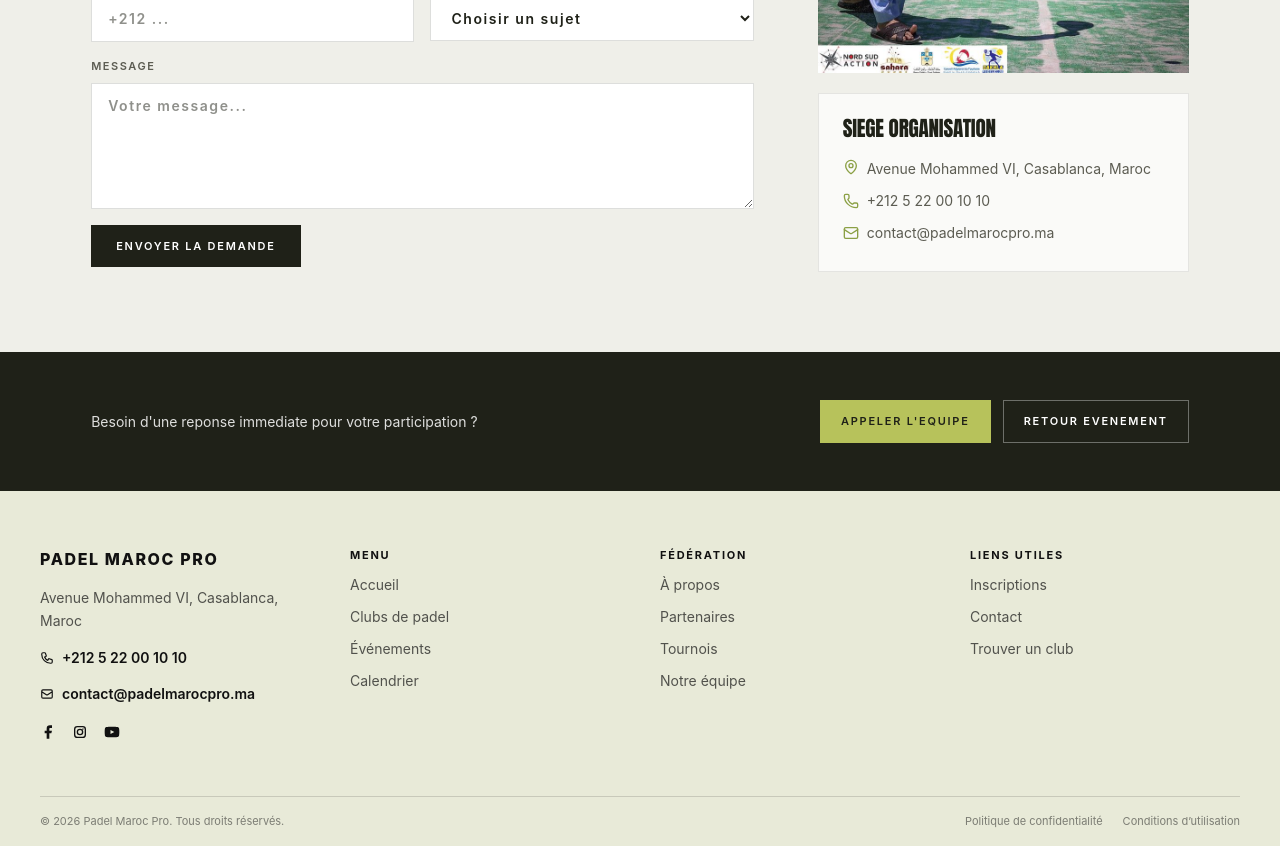
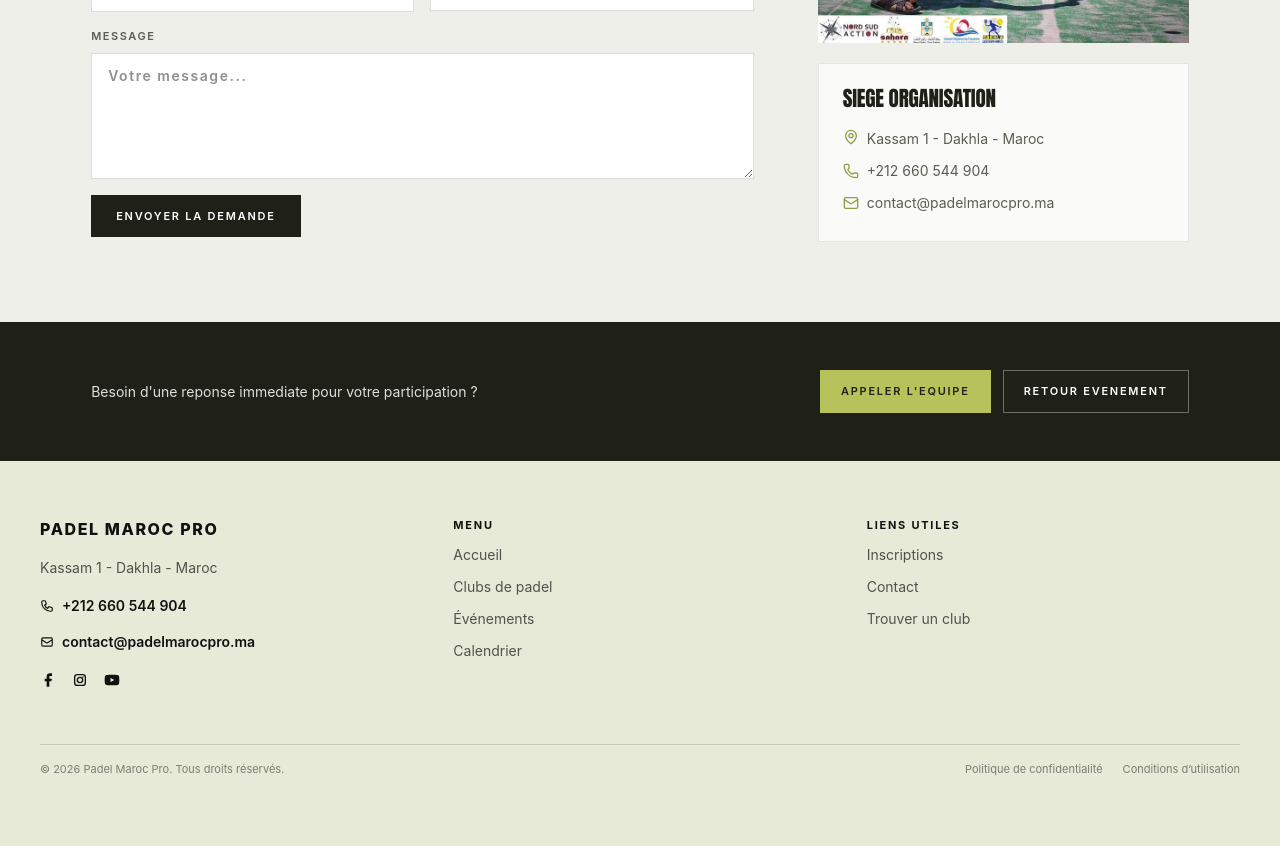
Before and after one commit to crtdakhla01-art/Padel-event, a React (Vite) app: page /contact in a window 1280 px wide. Shown: the part 1500-2346 px from the top of the page. After the commit the page ends 2293 px from the top, so only its background shows below. Built offline with nearby package versions, Linux system fonts and the light colour scheme.

Commit message:
add new chnages

```diff
--- a/src/components/Footer.jsx
+++ b/src/components/Footer.jsx
@@ -11,7 +11,7 @@
 
       {/* Main grid */}
       <div className="mx-auto max-w-7xl px-4 py-14 sm:px-6 lg:px-10">
-        <div className="grid grid-cols-1 gap-10 md:grid-cols-4">
+        <div className="grid grid-cols-1 gap-10 md:grid-cols-3">
 
           {/* Brand column */}
           <div className="flex flex-col gap-4">
@@ -56,15 +56,6 @@
             <Link to="/calendrier" className="text-sm text-ink/70 hover:text-brand transition">Calendrier</Link>
           </div>
 
-          {/* Federation column */}
-          <div className="flex flex-col gap-3">
-            <h4 className="text-[11px] font-bold uppercase tracking-[0.16em] text-ink">Fédération</h4>
-            <Link to="/contact" className="text-sm text-ink/70 hover:text-brand transition">À propos</Link>
-            <Link to="/partenaires" className="text-sm text-ink/70 hover:text-brand transition">Partenaires</Link>
-            <Link to="/calendrier" className="text-sm text-ink/70 hover:text-brand transition">Tournois</Link>
-            <Link to="/contact" className="text-sm text-ink/70 hover:text-brand transition">Notre équipe</Link>
-          </div>
-
           {/* Links column */}
           <div className="flex flex-col gap-3">
             <h4 className="text-[11px] font-bold uppercase tracking-[0.16em] text-ink">Liens utiles</h4>
--- a/src/data/siteData.js
+++ b/src/data/siteData.js
@@ -140,8 +140,8 @@
 ]
 
 export const contactInfo = {
-  address: 'Avenue Mohammed VI, Casablanca, Maroc',
-  phone: '+212 5 22 00 10 10',
+  address: 'Kassam 1 - Dakhla - Maroc',
+  phone: '+212 660 544 904',
   email: 'contact@padelmarocpro.ma',
 }
 
--- a/src/pages/HomePage.jsx
+++ b/src/pages/HomePage.jsx
@@ -15,9 +15,6 @@
         <div className="absolute inset-0 bg-gradient-to-r from-black/60 via-black/30 to-black/20" />
         <div className="absolute inset-0 flex items-end">
           <div className="mx-auto w-full max-w-[1200px] px-[4vw] pb-8 sm:pb-12 lg:pb-16">
-            <p className="text-[11px] font-semibold uppercase tracking-[0.2em] text-white/85">
-              Federation officielle · Maroc
-            </p>
             <h1
               className="mt-3 max-w-4xl text-[clamp(1.95rem,6vw,4.7rem)] uppercase leading-[0.94] text-white"
               style={{
```
